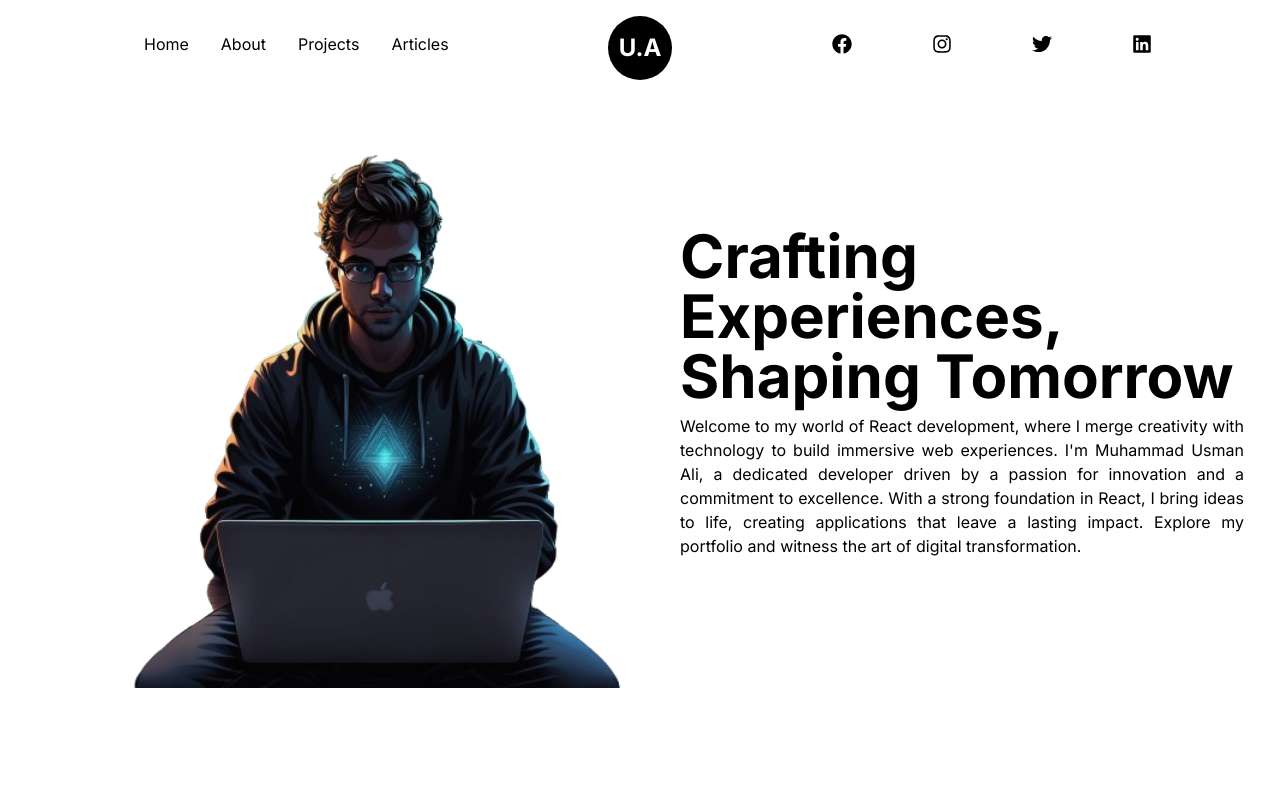
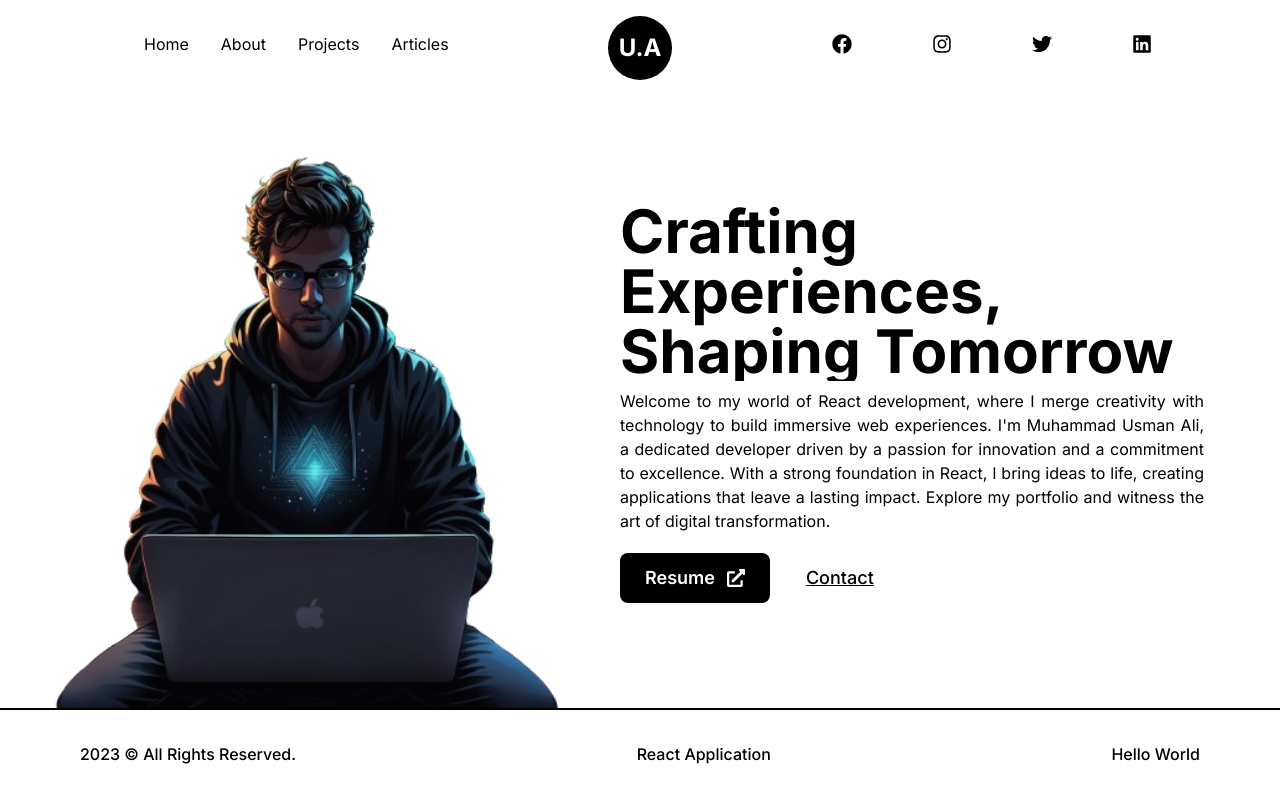
Before and after one commit to M-UsmanAli/my-portfolio, a Next.js app: page / in a window 1280 px wide. Built offline with nearby package versions, Linux system fonts and the light colour scheme.

Commit message:
building footer

```diff
--- a/app/components/AnimatedHomeText.tsx
+++ b/app/components/AnimatedHomeText.tsx
@@ -1,19 +1,17 @@
-import React from 'react'
-import { motion } from 'framer-motion'
+import React from 'react';
 
 interface Props {
-    text: String
-}
-const AnimatedHomeText = ({ text }: { text: String }) => {
-    return (
-        <div className='w-full mx-auto py-2 flex items-center justify-center text-center
-        overflow-hidden'>
-            <h1 className='inline-block w-full text-black font-bold capitalize text-6xl !text-left'>
-                {text}
-            </h1>
-
-        </div>
-    )
+  text: string;
 }
 
-export default AnimatedHomeText
+const AnimatedHomeText = ({ text }: { text: String }) => {
+  return (
+    <div className='w-full mx-auto flex items-center justify-center text-center overflow-hidden my-2'>
+      <h1 className='inline-block w-full text-black font-bold capitalize text-6xl !text-left transition-all duration-1000 ease-in-out delay-100'>
+        {text}
+      </h1>
+    </div>
+  );
+};
+
+export default AnimatedHomeText;
--- /dev/null
+++ b/app/components/Footer.tsx
@@ -0,0 +1,18 @@
+import Link from 'next/link'
+import React from 'react'
+
+const year= new Date().getFullYear();
+const Footer = () => {
+    return (
+        <div className=''>
+            <footer className='flex item-center justify-between py-8
+            w-full border-t-2 border-solid border-black gap-5 font-medium px-20'>
+                <span>{year} &copy; All Rights Reserved.</span>
+                <Link href=''>React Application</Link>
+                <Link href=''>Hello World</Link>
+            </footer>
+        </div>
+    )
+}
+
+export default Footer
--- /dev/null
+++ b/app/components/HomeButtons.tsx
@@ -0,0 +1,20 @@
+import Link from 'next/link'
+import React from 'react'
+import { FaExternalLinkAlt } from "react-icons/fa";
+const HomeButtons = () => {
+    return (
+        <div className='flex items-center self-start gap-5 mt-5'>
+            <Link href='/resume.pdf'
+            className='flex items-center bg-black text-white p-2.5 px-6
+            rounded-lg text-lg font-semibold hover:bg-white hover:text-black
+            border border-solid border-transparent hover:border-black'>
+                Resume <FaExternalLinkAlt className='ml-3'/>
+            </Link>
+            <Link href='mailto:aliusmanmuhammad98@gmail.com'
+            className='ml-4 text-lg font-medium capitalize text-black underline'>
+                Contact</Link>
+        </div>
+    )
+}
+
+export default HomeButtons
--- /dev/null
+++ b/app/components/HomeParagraph.tsx
@@ -0,0 +1,17 @@
+import React from 'react'
+
+const HomeParagraph = () => {
+    return (
+        <div>
+            <p className="mr-9 text-justify">
+                Welcome to my world of React development, where I merge creativity with technology to
+                build immersive web experiences. I'm Muhammad Usman Ali, a dedicated developer driven by a
+                passion for innovation and a commitment to excellence. With a strong foundation in
+                React, I bring ideas to life, creating applications that leave a lasting impact.
+                Explore my portfolio and witness the art of digital transformation.
+            </p>
+        </div>
+    )
+}
+
+export default HomeParagraph
--- a/app/layout.tsx
+++ b/app/layout.tsx
@@ -2,6 +2,7 @@ import type { Metadata } from 'next'
 import { Inter } from 'next/font/google'
 import './globals.css'
 import Navbar from './Navbar'
+import Footer from './components/Footer'
 
 const inter = Inter({ subsets: ['latin'] })
 
@@ -20,6 +21,7 @@ export default function RootLayout({
       <body className={inter.className}>
         <Navbar />
         {children}
+        <Footer/>
       </body>
     </html>
   )
--- a/app/page.tsx
+++ b/app/page.tsx
@@ -1,23 +1,20 @@
 import Image from "next/image";
 import developerImage from '../public/developer_image-removebg-preview.png'
 import AnimatedHomeText from "./components/AnimatedHomeText";
+import HomeButtons from "./components/HomeButtons";
+import HomeParagraph from "./components/HomeParagraph";
 export default function Home() {
   return (
     <div>
-      <div className="flex gap-5 ml-20 pt-0">
+      <div className="flex gap-5">
         <div className="flex items-center justify-between w-full">
           <div className="w-1/2">
             <Image src={developerImage} alt="developer" className="w-full h-auto pt-0" />
           </div>
-          <div className="w-1/2 flex flex-col items-center self-center">
+          <div className="w-1/2 flex flex-col items-center self-center mr-10">
             <AnimatedHomeText text="Crafting Experiences, Shaping Tomorrow"/>
-            <p className="mr-9 text-justify">
-              Welcome to my world of React development, where I merge creativity with technology to
-              build immersive web experiences. I'm Muhammad Usman Ali, a dedicated developer driven by a
-              passion for innovation and a commitment to excellence. With a strong foundation in
-              React, I bring ideas to life, creating applications that leave a lasting impact.
-              Explore my portfolio and witness the art of digital transformation.
-            </p>
+            <HomeParagraph/>
+            <HomeButtons/>
           </div>
         </div>
       </div>
--- a/package.json
+++ b/package.json
@@ -9,7 +9,7 @@
     "lint": "next lint"
   },
   "dependencies": {
-    "framer-motion": "^10.16.14",
+    "framer-motion": "^10.16.15",
     "next": "14.0.3",
     "react": "^18",
     "react-dom": "^18",
```
Also changed, not shown: 1 other file (tests, documents, lock files or other folders).
